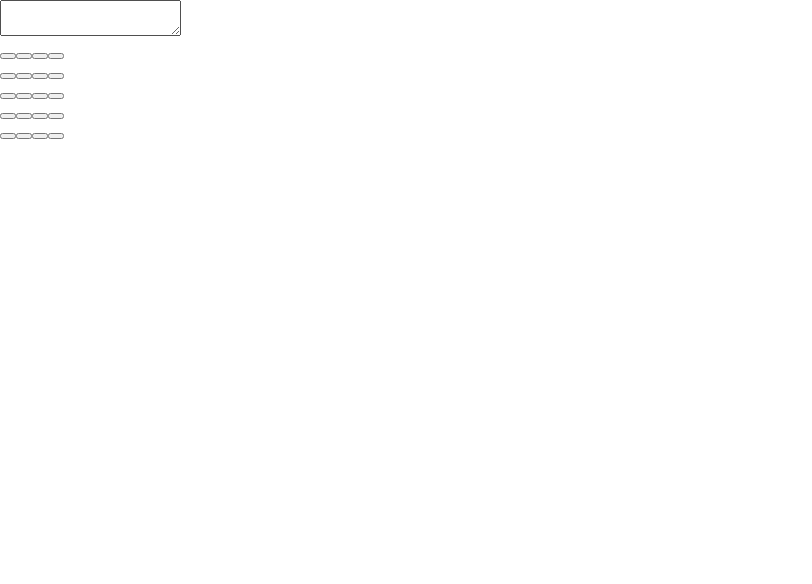
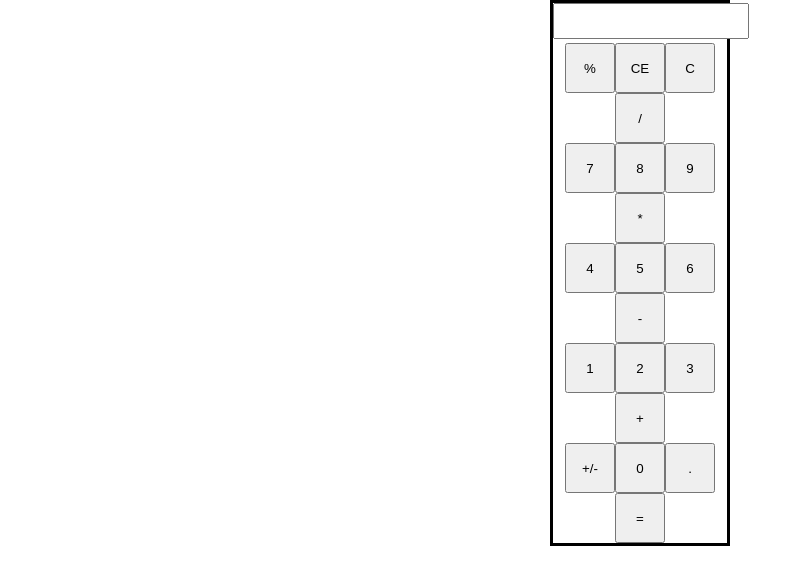
Before and after one commit to aherrera125/calculator-app, a React (Create React App) app in the folder calculator-app/: page / in a window 1280 px wide. Shown: the top 584 px of the page, without its empty margins (0-812 px from the left). Built offline with nearby package versions, Linux system fonts and the light colour scheme.

Commit message:
Add Numbers, Actions and Operation as a components

```diff
--- a/calculator-app/src/App.js
+++ b/calculator-app/src/App.js
@@ -1,44 +1,46 @@
 import './App.css';
-import Number from './components/number'
-import Operation from './components/operations';
-import Action from './components/actions'
+import './styles/styles.css'
+import Display from './components/display/display';
+import Number from './components/numbers/number'
+import Operation from './components/operations/operation'
+import Action from './components/actions/action'
 
 function App() {
   return (
     <div className="container">
       <div className="border">
         <div>
-          <textarea readonly id="display"></textarea>
+          <Display></Display>
         </div>
         <div>
-          <Action act="percentage">%</Action>
-          <Action act="clearCE">CE</Action>
-          <Action act="clearC">C</Action>
-          <Operation typeOp="div">/</Operation>
+          <Action act="%"></Action>
+          <Action act="CE"></Action>
+          <Action act="C"></Action>
+          <Operation op="/" typeOp="div"></Operation>
         </div>
         <div>
-          <Number num="7">7</Number>
-          <Number num="8">8</Number>
-          <Number num="9">9</Number>
-          <Operation typeOp="mult">*</Operation>
+          <Number num="7"></Number>
+          <Number num="8"></Number>
+          <Number num="9"></Number>
+          <Operation op="*" typeOp="mult"></Operation>
         </div>
         <div>
-          <Number num="4">4</Number>
-          <Number num="5">5</Number>
-          <Number num="6">6</Number>
-          <Operation typeOp="less">-</Operation>
+          <Number num="4"></Number>
+          <Number num="5"></Number>
+          <Number num="6"></Number>
+          <Operation op="-" typeOp="less"></Operation>
         </div>
         <div>
-          <Number num="1">1</Number>
-          <Number num="2">2</Number>
-          <Number num="3">3</Number>
-          <Operation typeOp="add">+</Operation>
+          <Number num="1"></Number>
+          <Number num="2"></Number>
+          <Number num="3"></Number>
+          <Operation op="+" typeOp="add"></Operation>
         </div>
         <div>
-          <Action act="changeSign">+/-</Action>
-          <Number num="0">0</Number>
-          <Action act="comma">.</Action>
-          <Action act="result">=</Action>
+          <Action act="+/-"></Action>
+          <Number num="0"></Number>
+          <Action act="."></Action>
+          <Action act="="></Action>
         </div>
       </div>
     </div>
--- /dev/null
+++ b/calculator-app/src/components/actions/action.css
@@ -0,0 +1,4 @@
+button{
+    width: 50px;
+    height: 50px;
+}
--- a/calculator-app/src/components/actions.js
+++ b/calculator-app/src/components/actions/action.js
@@ -1,6 +1,8 @@
+import './action.css'
+
 function Actions(props) {
     return (
-        <button action={props.act}></button>
+        <button>{props.act}</button>
     );
 }
 
--- /dev/null
+++ b/calculator-app/src/components/display/display.js
@@ -0,0 +1,9 @@
+import Num from '../numbers/number'
+function Display(){
+
+    return(
+        <textarea readonly></textarea>
+    );
+}
+
+export default Display;
--- a/calculator-app/src/components/number.js
+++ /dev/null
@@ -1,9 +0,0 @@
-function Number(props){
-    return(
-        <button
-            num={props.num}
-        />
-    );
-}
-
-export default Number;
--- /dev/null
+++ b/calculator-app/src/components/numbers/number.css
@@ -0,0 +1,4 @@
+button{
+    width: 50px;
+    height: 50px;
+}
--- /dev/null
+++ b/calculator-app/src/components/numbers/number.js
@@ -0,0 +1,13 @@
+import Disp from '../display/display'
+
+function Number(props){
+    function handleClick(){
+
+    }
+
+    return(
+        <button onClick={handleClick}>{props.num}</button>
+    );
+}
+
+export default Number;
--- /dev/null
+++ b/calculator-app/src/components/operations/operation.css
@@ -0,0 +1,4 @@
+button{
+    width: 50px;
+    height: 50px;
+}
--- a/calculator-app/src/components/operations.js
+++ b/calculator-app/src/components/operations/operation.js
@@ -1,6 +1,6 @@
 function Operations(props) {
     return (
-        <button op={props.typeOp}></button>
+        <button>{props.op}</button>
     );
 }
 
--- a/calculator-app/src/styles/styles.css
+++ b/calculator-app/src/styles/styles.css
@@ -1,15 +1,12 @@
 .border{
     border-style: solid;
     text-align: center;
-    margin-left: 42.8%;
-    margin-right: 42.7%;
+    margin-left: 43%;
+    margin-right: 43%;
 }
-button{
-    width: 50px;
-    height: 50px;
-}
+
 textarea{
     resize: none;
-    width: 210px;
+    width: 190px;
     text-align: right
 }
```
